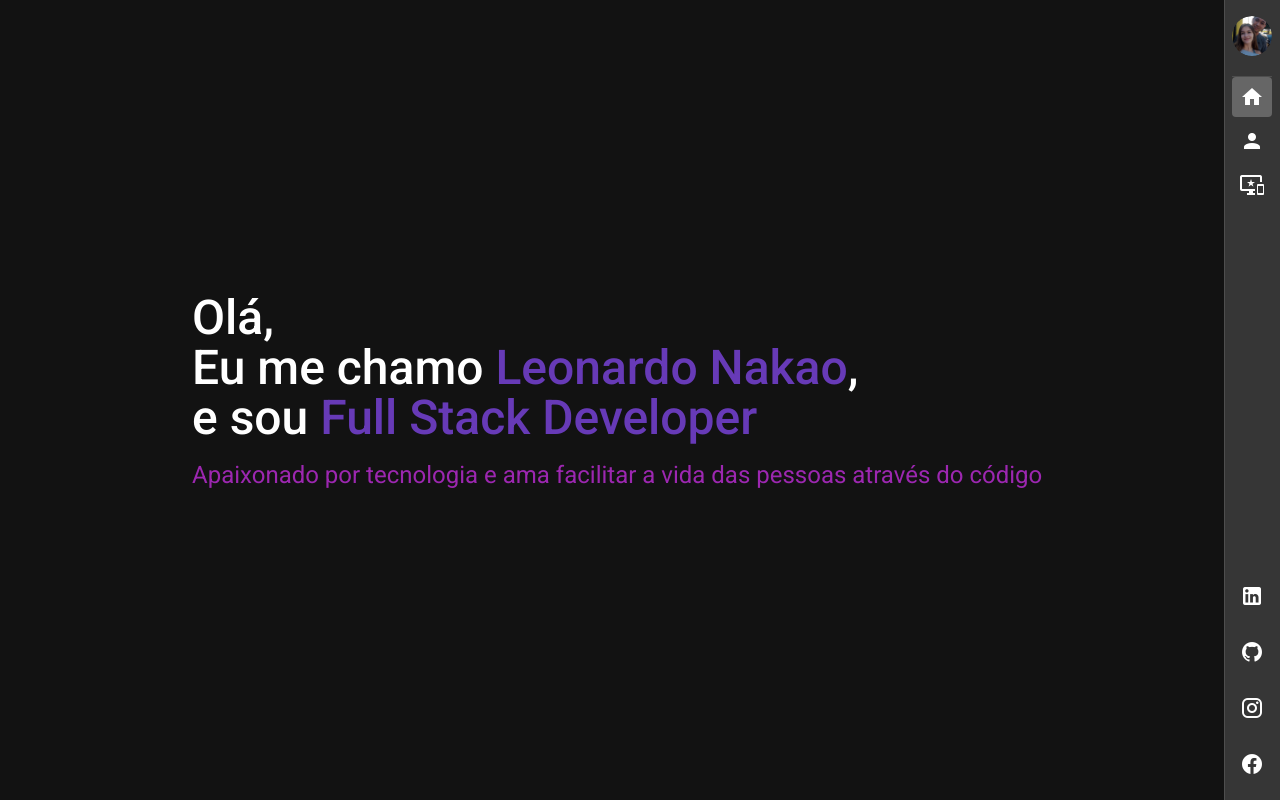
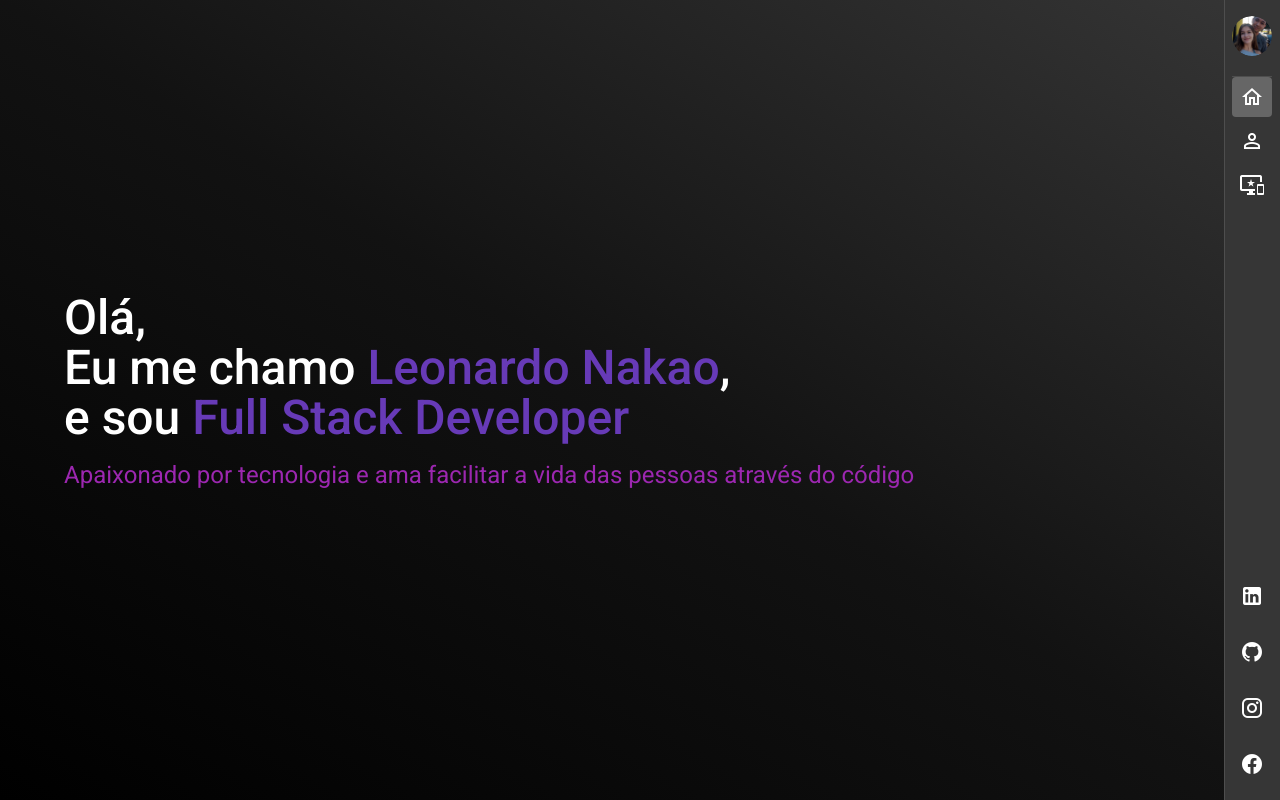
Before and after one commit to leonakao/leonakao.dev, a Vue app: page /home in a window 1280 px wide. Built offline with nearby package versions, Linux system fonts and the light colour scheme.

Commit message:
Add gradient background

```diff
--- a/src/layouts/LayoutDefault.vue
+++ b/src/layouts/LayoutDefault.vue
@@ -61,8 +61,8 @@ export default {
         return {
             drawer: undefined,
             navItems: [
-                {icon: "mdi-home", text: "Página Inicial", route: "/home"},
-                {icon: "mdi-account", text: "Sobre mim", route: "/about"},
+                {icon: "mdi-home-outline", text: "Página Inicial", route: "/home"},
+                {icon: "mdi-account-outline", text: "Sobre mim", route: "/about"},
                 {icon: "mdi-monitor-cellphone-star", text: "Alguns projetos", route: "/projects"},
             ],
 
@@ -81,4 +81,9 @@ export default {
 body {
     margin: 0 !important;
 }
+
+.v-application {
+background-color: #121212 !important;
+background-image: linear-gradient(to bottom left, #363636, #121212, #000) !important;
+}
 </style>
--- a/src/pages/Home.vue
+++ b/src/pages/Home.vue
@@ -34,7 +34,7 @@ export default {
 }
 
 .box-text {
-    padding: 15%;
+    padding-left: 5%;
     height: 100%;
 }
 
```
